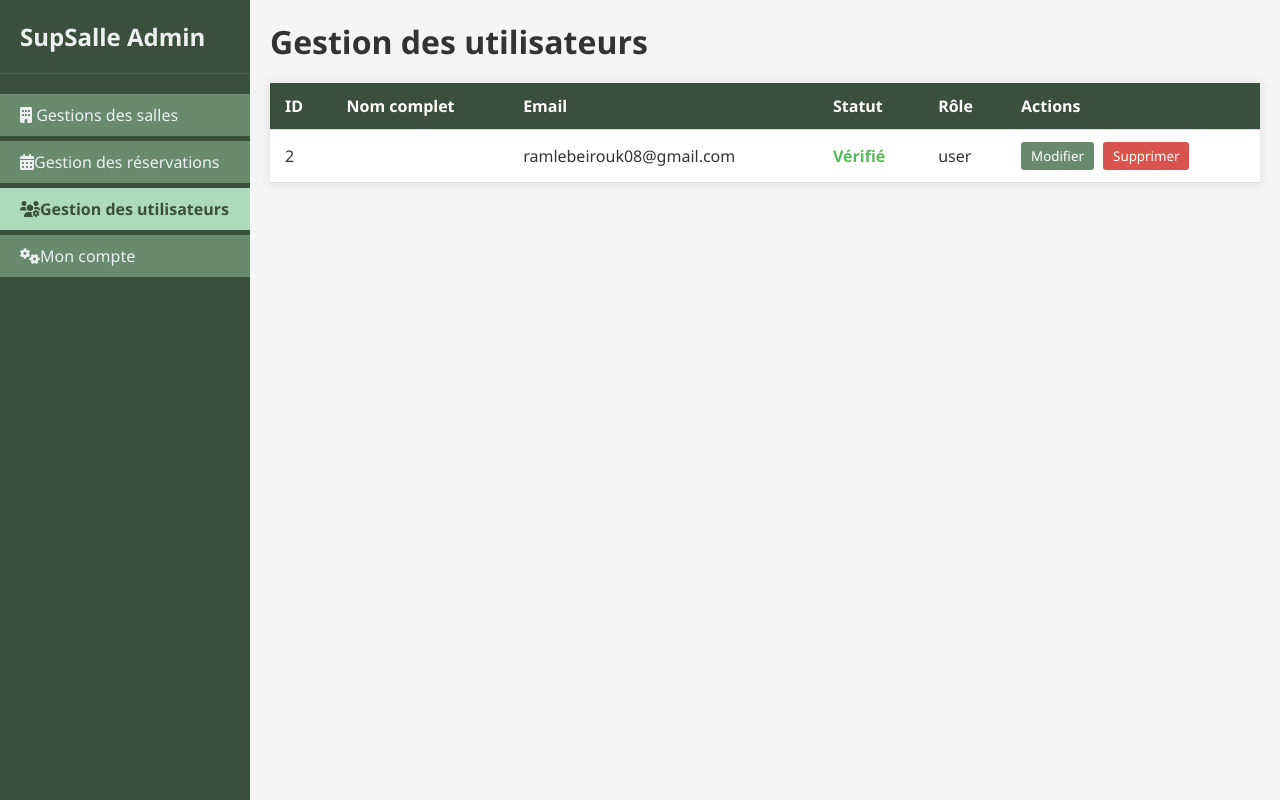
After one commit to mos6ave/supsalle_PI, a PHP site: page /getios_users_admin.php in a window 1280 px wide. The commit adds this page. Run offline with PHP 8.4, Linux system fonts and the light colour scheme; a user stored in the database is signed in; data comes from the database, SQL or seed files in the repository.

Commit message:
Getio users wouvat w bd sl7t mnhe chi , abdllahi 6lasnee

```diff
--- a/config.php
+++ b/config.php
@@ -4,7 +4,7 @@ $host = 'localhost';
 $user = 'root';
 $pass = '';
 $db   = 'utilisateurs_db';
-
+//Connexion à la base de données avec mysqli (objet
 $conn = new mysqli($host, $user, $pass, $db);
 
 if ($conn->connect_error) {
--- a/demandes_rev.php
+++ b/demandes_rev.php
@@ -149,8 +149,8 @@
             <ul class="menu-lateral">
                 <li><a href="adminstrateur_salles.php"><i class="fa-solid fa-building"></i> Gestions des salles</a></li>
                 <li><a href="demandes_rev.php" class="active"><i class="fa-solid fa-calendar-days"></i>Gestion des réservations</a></li>
-                <li><a href="utilisateurs.php"><i class="fa-solid fa-users-gear"></i>Gestion des utilisateurs</a></li>
-                <li><a href="compte.php"><i class="fa-solid fa-gears"></i>Mon compte</a></li>
+                <li><a href="getios_users_admin.php"><i class="fa-solid fa-users-gear"></i>Gestion des utilisateurs</a></li>
+                <li><a href="admin_compte.php"><i class="fa-solid fa-gears"></i>Mon compte</a></li>
             </ul>
         </div>
 
--- /dev/null
+++ b/getios_users_admin.php
@@ -0,0 +1,362 @@
+<?php
+session_start();
+if (!isset($_SESSION['email']) || $_SESSION['role'] !== 'admin') {
+    header("Location: login.php");
+    exit;
+}
+
+// Connexion à la base de données
+require_once 'config.php';
+if($_SERVER['REQUEST_METHOD']==='POST'){
+    if(isset($_POST['action'])){
+        $id=intval($_POST['id']);
+
+
+        switch($_POST['action'])
+        {
+            case 'modifier':
+                $fulname=$conn->real_escape_string($_POST['fullname']);
+                $email=$conn->real_escape_string($_POST['email']);
+                $is_verified=isset($_POST['is_verified'])? 1 :0;
+                $stmt=$conn->prepare("UPDATE users SET fullname=?, email=?, is_verified=? WHERE id=?");
+                $stmt->bind_param("ssii",$fullname, $email, $is_verified, $id);
+                $stmt->execute();
+                $_SESSION['message'] = "Utilisateur modifié avec succès";
+                break;
+            case 'supprimer':
+                $stmt=$conn->prepare("DELETE FROM users WHERE id=? AND role='user'");
+                $stmt->bind_param("i",$id);
+                $stmt->execute();
+                 $_SESSION['message'] = "Utilisateur supprimé avec succès";
+                break;
+        }
+        header("Location:getios_users_admin.php");
+        exit;
+    }
+}
+
+//requper tout les userse
+$query="SELECT * FROM `users` WHERE role='user'";
+// Exécuter la requête avec la méthode query()
+$result = $conn->query($query);
+$users=[];
+if($result->num_rows>0){
+    while($row=$result->fetch_assoc()){
+        $users[]=$row;
+    }
+}
+
+?>
+
+<!DOCTYPE html>
+<html lang="fr">
+<head>
+    <meta charset="UTF-8">
+    <meta name="viewport" content="width=device-width, initial-scale=1.0">
+    <title>SupSalle Admin - Gestion des utilisateurs</title>
+    <style>
+        * {
+            margin: 0;
+            padding: 0;
+            box-sizing: border-box;
+            font-family: 'Segoe UI', Tahoma, Geneva, Verdana, sans-serif;
+        }
+
+        body {
+            background-color: #f5f5f5;
+            color: #333;
+            min-height: 100vh;
+        }
+
+        .conteneur {
+            display: flex;
+            min-height: 100vh;
+        }
+
+        /* Styles de la barre latérale */
+        .barre-laterale {
+            width: 250px;
+            background-color: #3A503C;
+            color: white;
+            padding: 20px 0;
+            height: 100vh;
+            position: fixed;
+        }
+
+        .entete-barre-laterale {
+            padding: 0 20px 20px;
+            border-bottom: 1px solid #4a6350;
+            margin-bottom: 20px;
+        }
+
+        .entete-barre-laterale h2 {
+            color: #ecf0f1;
+        }
+
+        .menu-lateral {
+            list-style: none;
+        }
+
+        .menu-lateral li {
+            margin-bottom: 5px;
+            background-color: #698A6C;
+        }
+
+        .menu-lateral a {
+            display: block;
+            color: #ecf0f1;
+            text-decoration: none;
+            padding: 10px 20px;
+            transition: all 0.3s;
+        }
+
+        .menu-lateral a:hover {
+            background-color: #addaba;
+            color: #3A503C;
+        }
+
+        .menu-lateral a.active {
+            background-color: #addaba;
+            color: #3A503C;
+            font-weight: bold;
+        }
+
+        .contenu-principal {
+            margin-left: 250px;
+            padding: 20px;
+            width: calc(100% - 250px);
+        }
+
+        .tableau-utilisateurs {
+            width: 100%;
+            border-collapse: collapse;
+            margin-top: 20px;
+            background-color: white;
+            box-shadow: 0 0 10px rgba(0,0,0,0.1);
+        }
+
+        .tableau-utilisateurs th, .tableau-utilisateurs td {
+            padding: 12px 15px;
+            text-align: left;
+            border-bottom: 1px solid #ddd;
+        }
+
+        .tableau-utilisateurs th {
+            background-color: #3A503C;
+            color: white;
+        }
+
+        .tableau-utilisateurs tr:hover {
+            background-color: #f5f5f5;
+        }
+
+        .btn-modifier {
+            background-color: #698A6C;
+            color: white;
+            border: none;
+            padding: 5px 10px;
+            border-radius: 3px;
+            cursor: pointer;
+            margin-right: 5px;
+        }
+
+        .btn-supprimer {
+            background-color: #d9534f;
+            color: white;
+            border: none;
+            padding: 5px 10px;
+            border-radius: 3px;
+            cursor: pointer;
+        }
+
+        .btn-modifier:hover {
+            background-color: #5a7961;
+        }
+
+        .btn-supprimer:hover {
+            background-color: #c9302c;
+        }
+
+        .statut-verifie {
+            color: #5cb85c;
+            font-weight: bold;
+        }
+
+        .statut-non-verifie {
+            color: #d9534f;
+        }
+
+        .message {
+            padding: 10px;
+            margin-bottom: 20px;
+            border-radius: 4px;
+        }
+
+        .message-success {
+            background-color: #dff0d8;
+            color: #3c763d;
+            border: 1px solid #d6e9c6;
+        }
+
+        .formulaire-modification {
+            display: none;
+            background-color: #f9f9f9;
+            padding: 15px;
+            margin-top: 10px;
+            border: 1px solid #ddd;
+            border-radius: 4px;
+        }
+
+        .formulaire-modification input[type="text"],
+        .formulaire-modification input[type="email"] {
+            width: 100%;
+            padding: 8px;
+            margin-bottom: 10px;
+            border: 1px solid #ddd;
+            border-radius: 4px;
+        }
+
+        .formulaire-modification label {
+            display: block;
+            margin-bottom: 5px;
+            font-weight: bold;
+        }
+
+        .formulaire-modification .checkbox-container {
+            margin-bottom: 10px;
+        }
+
+        .btn-enregistrer {
+            background-color: #5cb85c;
+            color: white;
+            border: none;
+            padding: 8px 15px;
+            border-radius: 4px;
+            cursor: pointer;
+        }
+
+        .btn-annuler {
+            background-color: #f0ad4e;
+            color: white;
+            border: none;
+            padding: 8px 15px;
+            border-radius: 4px;
+            cursor: pointer;
+            margin-left: 10px;
+        }
+
+        .btn-enregistrer:hover {
+            background-color: #4cae4c;
+        }
+
+        .btn-annuler:hover {
+            background-color: #ec971f;
+        }
+    </style>
+
+    <link rel="stylesheet" href="https://cdnjs.cloudflare.com/ajax/libs/font-awesome/6.0.0-beta3/css/all.min.css">
+</head>
+<body>
+    <div class="conteneur">
+        <div class="barre-laterale">
+            <div class="entete-barre-laterale">
+                <h2>SupSalle Admin</h2>
+            </div>
+            <ul class="menu-lateral">
+                <li><a href="adminstrateur_salle.php" ><i class="fa-solid fa-building"></i> Gestions des salles</a></li>
+                <li><a href="demandes_rev.php"><i class="fa-solid fa-calendar-days"></i>Gestion des réservations</a></li>
+                <li><a href="getios_users_admin.php" class="active"><i class="fa-solid fa-users-gear"></i>Gestion des utilisateurs</a></li>
+                <li><a href="admin_compte.php"><i class="fa-solid fa-gears"></i>Mon compte</a></li>
+            </ul>
+        </div>
+
+        <div class="contenu-principal">
+            <h1>Gestion des utilisateurs</h1>
+
+            <?php if(isset($_SESSION['message'])): ?>
+                <div class="message message-success">
+                    <?php echo $_SESSION['message']; unset($_SESSION['message']); ?>
+                </div>
+            <?php endif; ?>
+
+            <table class="tableau-utilisateurs">
+                <thead>
+                    <tr>
+                        <th>ID</th>
+                        <th>Nom complet</th>
+                        <th>Email</th>
+                        <th>Statut</th>
+                        <th>Rôle</th>
+                        <th>Actions</th>
+                    </tr>
+                </thead>
+                <tbody>
+                    <?php foreach($users as $user): ?>
+                    <tr>
+                        <td><?php echo htmlspecialchars($user['id']); ?></td>
+                        <td><?php echo htmlspecialchars($user['fullname']); ?></td>
+                        <td><?php echo htmlspecialchars($user['email']); ?></td>
+                        <td>
+                            <span class="<?php echo $user['is_verified'] ? 'statut-verifie' : 'statut-non-verifie'; ?>">
+                                <?php echo $user['is_verified'] ? 'Vérifié' : 'Non vérifié'; ?>
+                            </span>
+                        </td>
+                        <td><?php echo htmlspecialchars($user['role']); ?></td>
+                        <td>
+                            <button class="btn-modifier" onclick="afficherFormulaireModification(<?php echo $user['id']; ?>)">
+                                Modifier
+                            </button>
+                            <form method="POST" action="getios_users_admin.php" style="display:inline;">
+                                <input type="hidden" name="id" value="<?php echo $user['id']; ?>">
+                                <input type="hidden" name="action" value="supprimer">
+                                <button type="submit" class="btn-supprimer" onclick="return confirm('Êtes-vous sûr de vouloir supprimer cet utilisateur ?')">
+                                    Supprimer
+                                </button>
+                            </form>
+
+                            <div id="formulaire-modification-<?php echo $user['id']; ?>" class="formulaire-modification">
+                                <form method="POST" action="getios_users_admin.php">
+                                    <input type="hidden" name="id" value="<?php echo $user['id']; ?>">
+                                    <input type="hidden" name="action" value="modifier">
+
+                                    <label for="fullname-<?php echo $user['id']; ?>">Nom complet:</label>
+                                    <input type="text" id="fullname-<?php echo $user['id']; ?>" name="fullname" value="<?php echo htmlspecialchars($user['fullname']); ?>" required>
+
+                                    <label for="email-<?php echo $user['id']; ?>">Email:</label>
+                                    <input type="email" id="email-<?php echo $user['id']; ?>" name="email" value="<?php echo htmlspecialchars($user['email']); ?>" required>
+
+                                    <div class="checkbox-container">
+                                        <input type="checkbox" id="is_verified-<?php echo $user['id']; ?>" name="is_verified" <?php echo $user['is_verified'] ? 'checked' : ''; ?>>
+                                        <label for="is_verified-<?php echo $user['id']; ?>">Compte vérifié</label>
+                                    </div>
+
+                                    <button type="submit" class="btn-enregistrer">Enregistrer</button>
+                                    <button type="button" class="btn-annuler" onclick="cacherFormulaireModification(<?php echo $user['id']; ?>)">Annuler</button>
+                                </form>
+                            </div>
+                        </td>
+                    </tr>
+                    <?php endforeach; ?>
+                </tbody>
+            </table>
+        </div>
+    </div>
+
+    <script>
+        function afficherFormulaireModification(id) {
+            // Cacher tous les formulaires de modification d'abord
+            var formulaires = document.querySelectorAll('.formulaire-modification');
+            formulaires.forEach(function(form) {
+                form.style.display = 'none';
+            });
+
+            // Afficher le formulaire correspondant à l'ID
+            document.getElementById('formulaire-modification-' + id).style.display = 'block';
+        }
+
+        function cacherFormulaireModification(id) {
+            document.getElementById('formulaire-modification-' + id).style.display = 'none';
+        }
+    </script>
+</body>
+</html>
```
Also changed, not shown: adminstrateur_salles.php (+4 -3 lines), charger_salles.php (deleted, +0 -18 lines), db.sql (deleted, +0 -34 lines), obtenir_salle.php (deleted, +0 -24 lines), utilisateurs_db.sql (+14 -7 lines).
